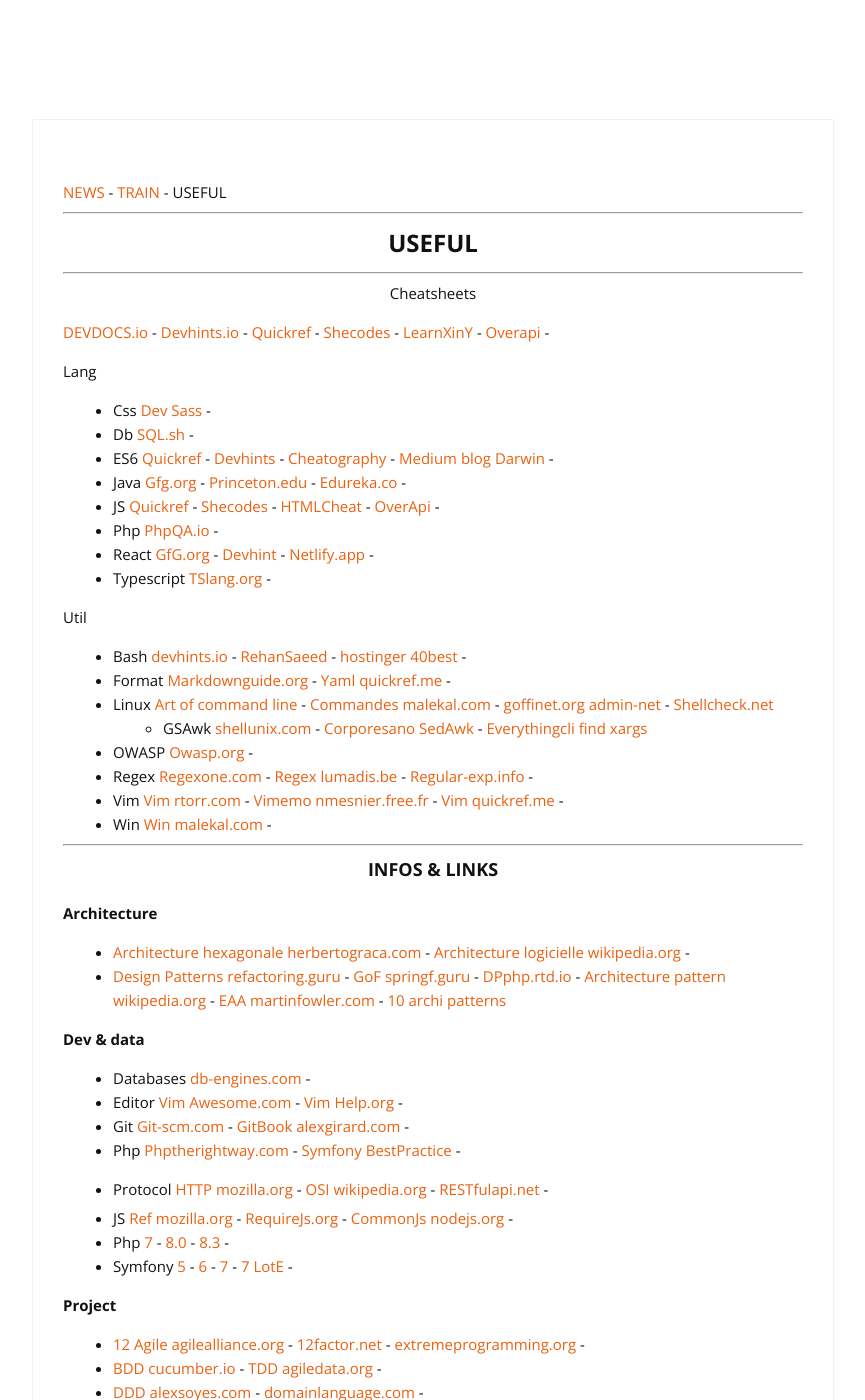
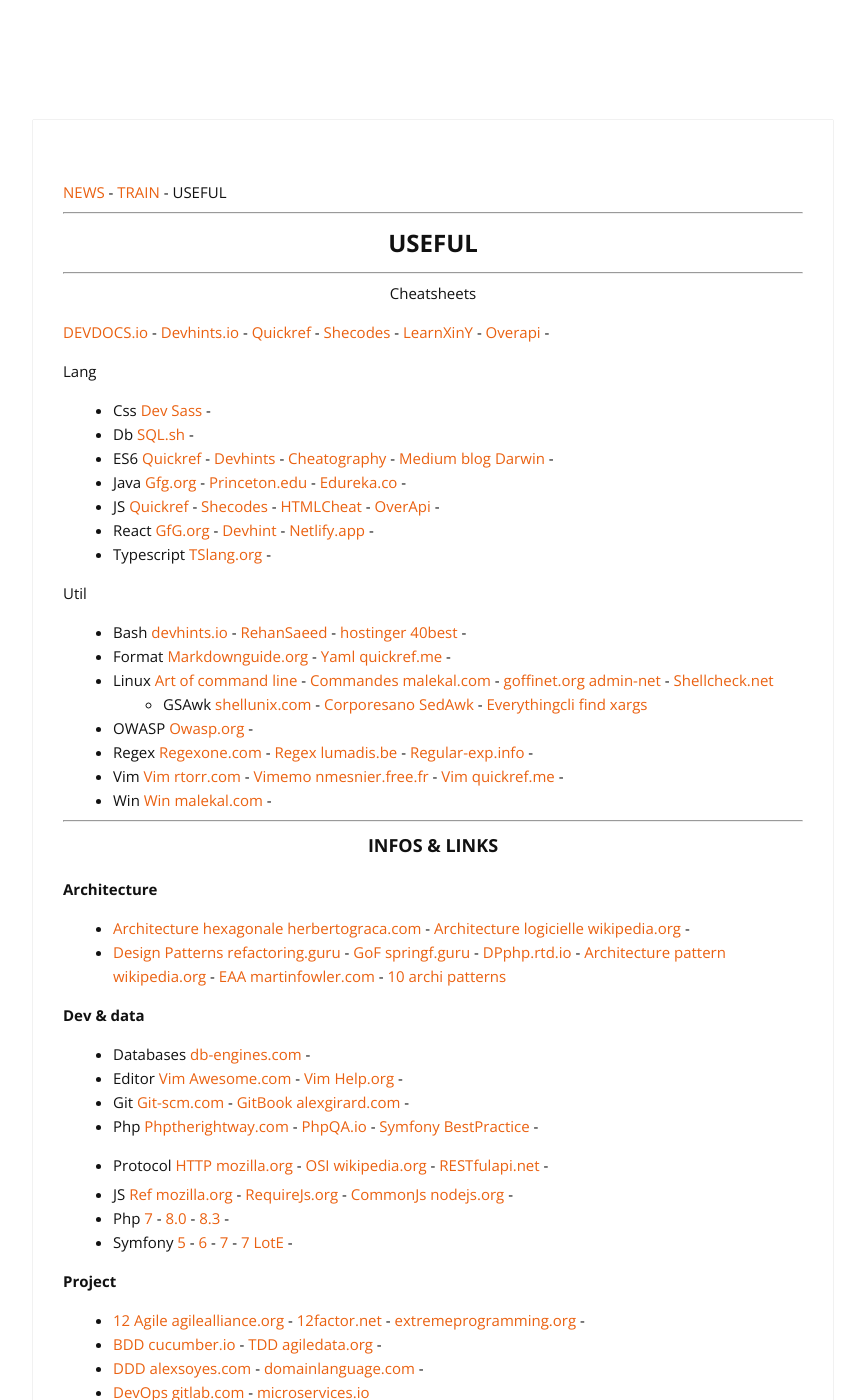
Before and after one commit to cylmat/cylmat.github.io, a Jekyll site: the page built from _pages/USEFUL.md, in a window 1280 px wide and 1400 px high. Shown: the whole window, without its empty margins (207-1072 px from the left). Built offline with Jekyll 4.4.1, drawn with Linux system fonts in a browser that asks for light colours; nearby versions of some CDN libraries; some of the changed lines change nothing that is shown.

Commit message:
Update USEFUL.md

```diff
--- a/_pages/USEFUL.md
+++ b/_pages/USEFUL.md
@@ -20,7 +20,6 @@
 - ES6 [Quickref](https://quickref.me/es6.html) - [Devhints](https://devhints.io/es6) - [Cheatography](https://cheatography.com/romansemko/cheat-sheets/ecmascript-6-es6) - [Medium blog Darwin](https://medium.com/edonec/ecmascript-cheatsheet-the-darwin-theory-of-javascript-90fabc23df4c) -
 - Java [Gfg.org](https://www.geeksforgeeks.org/java-cheat-sheet) - [Princeton.edu](https://introcs.cs.princeton.edu/java/11cheatsheet/) - [Edureka.co](https://www.edureka.co/blog/cheatsheets/java-cheat-sheet) -
 - JS [Quickref](https://quickref.me/javascript.html) - [Shecodes](http://cheatsheets.shecodes.io/javascript) - [HTMLCheat](https://htmlcheatsheet.com/js) - [OverApi](https://overapi.com/javascript) -
-- Php [PhpQA.io](https://phpqa.io) -
 - React [GfG.org](https://www.geeksforgeeks.org/react-cheat-sheet) - [Devhint](https://devhints.io/react) - [Netlify.app](https://react-typescript-cheatsheet.netlify.app) -
 - Typescript [TSlang.org](https://www.typescriptlang.org/cheatsheets) -
 
@@ -47,7 +46,7 @@
 * Databases [db-engines.com](https://db-engines.com/en/articles) -
 * Editor [Vim Awesome.com](https://vimawesome.com) - [Vim Help.org](https://vimhelp.org) -
 * Git [Git-scm.com](https://git-scm.com/doc) - [GitBook alexgirard.com](https://alexgirard.com/git-book) -
-* Php [Phptherightway.com](https://phptherightway.com) - [Symfony BestPractice](https://symfony.com/doc/current/best_practices.html) -
+* Php [Phptherightway.com](https://phptherightway.com) - [PhpQA.io](https://phpqa.io) - [Symfony BestPractice](https://symfony.com/doc/current/best_practices.html) -
 * Protocol [HTTP mozilla.org](https://developer.mozilla.org/fr/docs/Web/HTTP) - [OSI wikipedia.org](https://fr.wikipedia.org/wiki/Mod%C3%A8le_OSI) - [RESTfulapi.net](https://restfulapi.net/hateoas) -
 
 - JS [Ref mozilla.org](https://developer.mozilla.org/fr/docs/Web/JavaScript/Reference) - [RequireJs.org](https://requirejs.org) - [CommonJs nodejs.org](https://nodejs.org/api/modules.html) -
```
